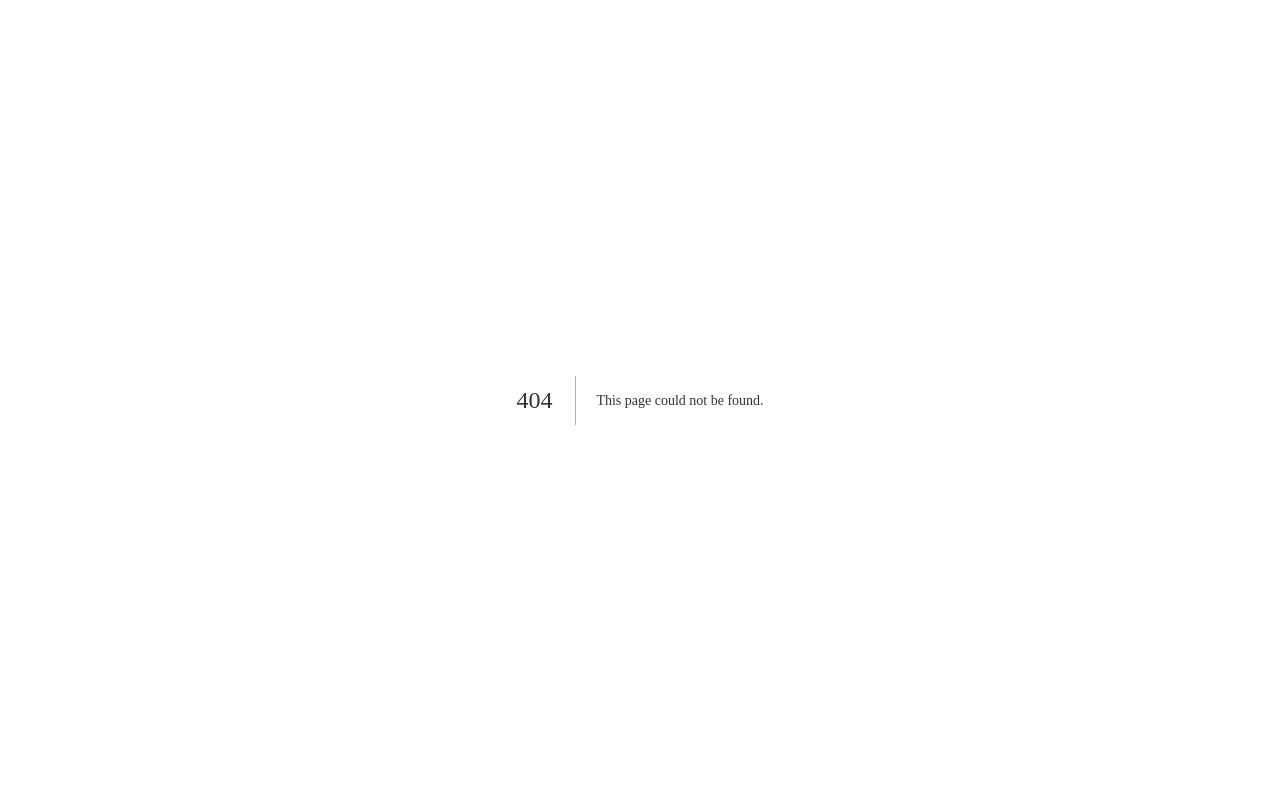
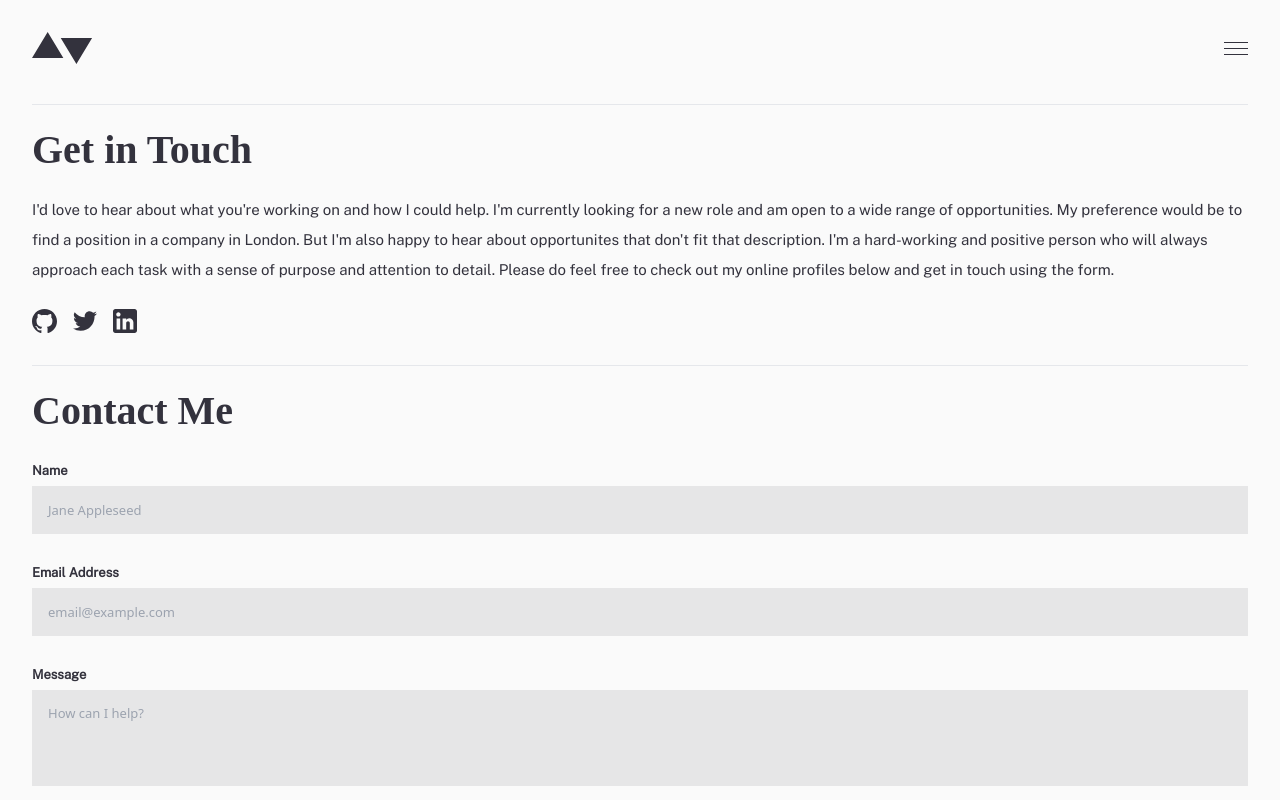
Before and after one commit to peternguyen777/fem-minimal-portfolio, a Next.js app: page /contact in a window 1280 px wide. Before the commit this address had no page. Shown: the top 800 px of the page. Built offline with nearby package versions, Linux system fonts and the light colour scheme; a web font is replaced by a local one.

Commit message:
contact page

```diff
--- a/components/ButtonSecondary.js
+++ b/components/ButtonSecondary.js
@@ -1,10 +1,13 @@
 import React from "react";
+import Link from "next/link";
 
 const ButtonSecondary = (props) => {
   return (
-    <button className='flex items-center justify-center border border-black px-8 py-4 font-publicsans text-[12px] leading-[14px] tracking-[2px] hover:border-primary_darkblue hover:bg-primary_darkblue hover:text-white disabled:opacity-20'>
-      {props.children}
-    </button>
+    <Link href={props.href}>
+      <button className='flex items-center justify-center border border-black px-8 py-4 font-publicsans text-[12px] leading-[14px] tracking-[2px] hover:border-primary_darkblue hover:bg-primary_darkblue hover:text-white disabled:opacity-20'>
+        {props.children}
+      </button>
+    </Link>
   );
 };
 
--- /dev/null
+++ b/components/ButtonSendMessage.js
@@ -0,0 +1,14 @@
+import React from "react";
+
+const ButtonSendMessage = (props) => {
+  return (
+    <button
+      type='submit'
+      className='flex items-center justify-center border  border-primary_darkblue bg-primary_darkblue px-8 py-4 font-publicsans text-[12px] leading-[14px] tracking-[2px] text-white disabled:opacity-20'
+    >
+      {props.children}
+    </button>
+  );
+};
+
+export default ButtonSendMessage;
--- /dev/null
+++ b/pages/contact/index.js
@@ -0,0 +1,106 @@
+import React from "react";
+import Header from "../../components/Header";
+import Footer from "../../components/Footer";
+import ButtonSendMessage from "../../components/ButtonSendMessage";
+
+const index = () => {
+  return (
+    <div>
+      <Header />
+      <main className='mt-[104px] bg-secondary_grey_bg px-8'>
+        <div>
+          <hr className='mb-6' />
+          <h2 className='mb-6'>Get in Touch</h2>
+          <p className='mb-6 text-[15px]'>
+            I'd love to hear about what you're working on and how I could help.
+            I'm currently looking for a new role and am open to a wide range of
+            opportunities. My preference would be to find a position in a
+            company in London. But I'm also happy to hear about opportunites
+            that don't fit that description. I'm a hard-working and positive
+            person who will always approach each task with a sense of purpose
+            and attention to detail. Please do feel free to check out my online
+            profiles below and get in touch using the form.
+          </p>
+          <div className='mb-8 flex flex-row items-center space-x-4'>
+            <svg xmlns='http://www.w3.org/2000/svg' width='25' height='24'>
+              <path
+                fill='#33323D'
+                d='M12.5 0C5.594 0 0 5.51 0 12.305c0 5.437 3.581 10.048 8.547 11.674.625.116.854-.265.854-.592 0-.292-.01-1.066-.016-2.092-3.477.742-4.21-1.65-4.21-1.65-.569-1.42-1.39-1.8-1.39-1.8-1.133-.764.087-.748.087-.748 1.255.086 1.914 1.268 1.914 1.268 1.115 1.881 2.927 1.338 3.641 1.024.113-.797.434-1.338.792-1.646-2.776-.308-5.694-1.366-5.694-6.08 0-1.343.484-2.44 1.286-3.302-.14-.31-.562-1.562.11-3.256 0 0 1.047-.33 3.437 1.261 1-.273 2.063-.409 3.125-.415 1.063.006 2.125.142 3.125.415 2.375-1.591 3.422-1.261 3.422-1.261.672 1.694.25 2.945.125 3.256.797.861 1.281 1.959 1.281 3.302 0 4.727-2.921 5.767-5.703 6.07.438.369.844 1.123.844 2.276 0 1.647-.016 2.97-.016 3.37 0 .322.22.707.86.584 5-1.615 8.579-6.23 8.579-11.658C25 5.509 19.403 0 12.5 0z'
+              />
+            </svg>
+            <svg xmlns='http://www.w3.org/2000/svg' width='24' height='20'>
+              <path
+                fill='#33323D'
+                d='M24 2.557a9.83 9.83 0 01-2.828.775A4.932 4.932 0 0023.337.608a9.864 9.864 0 01-3.127 1.195A4.916 4.916 0 0016.616.248c-3.179 0-5.515 2.966-4.797 6.045A13.978 13.978 0 011.671 1.149a4.93 4.93 0 001.523 6.574 4.903 4.903 0 01-2.229-.616c-.054 2.281 1.581 4.415 3.949 4.89a4.935 4.935 0 01-2.224.084 4.928 4.928 0 004.6 3.419A9.9 9.9 0 010 17.54a13.94 13.94 0 007.548 2.212c9.142 0 14.307-7.721 13.995-14.646A10.025 10.025 0 0024 2.557z'
+              />
+            </svg>
+            <svg xmlns='http://www.w3.org/2000/svg' width='24' height='24'>
+              <path
+                fill='#33323D'
+                d='M21.6 0H2.4C1.08 0 0 1.08 0 2.4v19.2C0 22.92 1.08 24 2.4 24h19.2c1.32 0 2.4-1.08 2.4-2.4V2.4C24 1.08 22.92 0 21.6 0zM7.2 20.4H3.6V9.6h3.6v10.8zM5.4 7.56c-1.2 0-2.16-.96-2.16-2.16 0-1.2.96-2.16 2.16-2.16 1.2 0 2.16.96 2.16 2.16 0 1.2-.96 2.16-2.16 2.16zm15 12.84h-3.6v-6.36c0-.96-.84-1.8-1.8-1.8-.96 0-1.8.84-1.8 1.8v6.36H9.6V9.6h3.6v1.44c.6-.96 1.92-1.68 3-1.68 2.28 0 4.2 1.92 4.2 4.2v6.84z'
+              />
+            </svg>
+          </div>
+        </div>
+        <hr className='mb-6' />
+        <div>
+          <h2 className='mb-6'>Contact Me</h2>
+          <form
+            action='mailto:peter.quang.nguyen@gmail.com'
+            method='POST'
+            enctype='text/plain'
+          >
+            <label
+              htmlFor='name'
+              className='mb-2 font-publicsans text-[13px] font-bold leading-[30px] text-primary_darkblue'
+            >
+              Name
+            </label>
+            <br />
+            <input
+              type='text'
+              id='name'
+              placeholder='Jane Appleseed'
+              required
+              className='mb-6 h-[48px] w-full bg-primary_darkblue/10 indent-4 text-[13px] leading-[30px] text-primary_darkblue focus:border focus:border-primary_cyan focus:outline-none'
+            />
+            <label
+              htmlFor='email'
+              className='mb-2 font-publicsans text-[13px] font-bold leading-[30px] text-primary_darkblue'
+            >
+              Email Address
+            </label>
+            <br />
+            <input
+              type='email'
+              id='email'
+              placeholder='email@example.com'
+              required
+              className='mb-6 h-[48px] w-full bg-primary_darkblue/10 indent-4 text-[13px] leading-[30px] text-primary_darkblue focus:border focus:border-primary_cyan focus:outline-none'
+            />
+            <label
+              htmlFor='message'
+              className='mb-2 font-publicsans text-[13px] font-bold leading-[30px] text-primary_darkblue'
+            >
+              Message
+            </label>
+            <br />
+            <textarea
+              type='text'
+              id='message'
+              placeholder='How can I help?'
+              rows='3'
+              required
+              className='mb-6 h-[96px] w-full bg-primary_darkblue/10 pt-2 indent-4 text-[13px] leading-[30px] text-primary_darkblue focus:border focus:border-primary_cyan focus:outline-none'
+            />
+            <ButtonSendMessage>SEND MESSAGE</ButtonSendMessage>
+            <div className='mt-[80px]'></div>
+          </form>
+        </div>
+      </main>
+      <Footer />
+    </div>
+  );
+};
+
+export default index;
--- a/pages/index.js
+++ b/pages/index.js
@@ -1,4 +1,5 @@
 import Head from "next/head";
+import Link from "next/link";
 import ButtonPrimary from "../components/ButtonPrimary";
 import ButtonSecondary from "../components/ButtonSecondary";
 import Footer from "../components/Footer";
@@ -43,14 +44,15 @@
             find me outdoors. I love being out in nature whether that's going
             for a walk, run or cycling. I'd love you to check out my work.
           </p>
-          <ButtonSecondary>GO TO PORTFOLIO</ButtonSecondary>
+
+          <ButtonSecondary href='/portfolio'>GO TO PORTFOLIO</ButtonSecondary>
         </div>
         <hr className='mt-[50px]' />
         <div className='flex flex-col items-center'>
           <h2 className='mt-[115px] mb-10 text-center'>
             Interested in doing a project together?
           </h2>
-          <ButtonSecondary>CONTACT ME</ButtonSecondary>
+          <ButtonSecondary href='/contact'>CONTACT ME</ButtonSecondary>
           <div className='mt-[50px]' />
         </div>
       </main>
--- a/pages/portfolio/index.js
+++ b/pages/portfolio/index.js
@@ -17,7 +17,7 @@
               <hr className='mt-8 mb-6' />
               <h2 className='mb-6'>{item.title}</h2>
               <p className='mb-6 text-[15px]'>{item.introduction}</p>
-              <ButtonSecondary>VIEW PROJECT</ButtonSecondary>
+              <ButtonSecondary href='/'>VIEW PROJECT</ButtonSecondary>
               <hr className='mt-6 mb-[72px]' />
             </div>
           );
@@ -26,7 +26,7 @@
           <h2 className='mt-2 mb-10 text-center'>
             Interested in doing a project together?
           </h2>
-          <ButtonSecondary>CONTACT ME</ButtonSecondary>
+          <ButtonSecondary href='/contact'>CONTACT ME</ButtonSecondary>
           <div className='mt-[50px]' />
         </div>
       </main>
--- a/styles/globals.css
+++ b/styles/globals.css
@@ -18,4 +18,8 @@
   p {
     @apply font-publicsans text-[16px] font-normal leading-[30px] text-primary_darkblue;
   }
+
+  textarea {
+    resize: none;
+  }
 }
```
